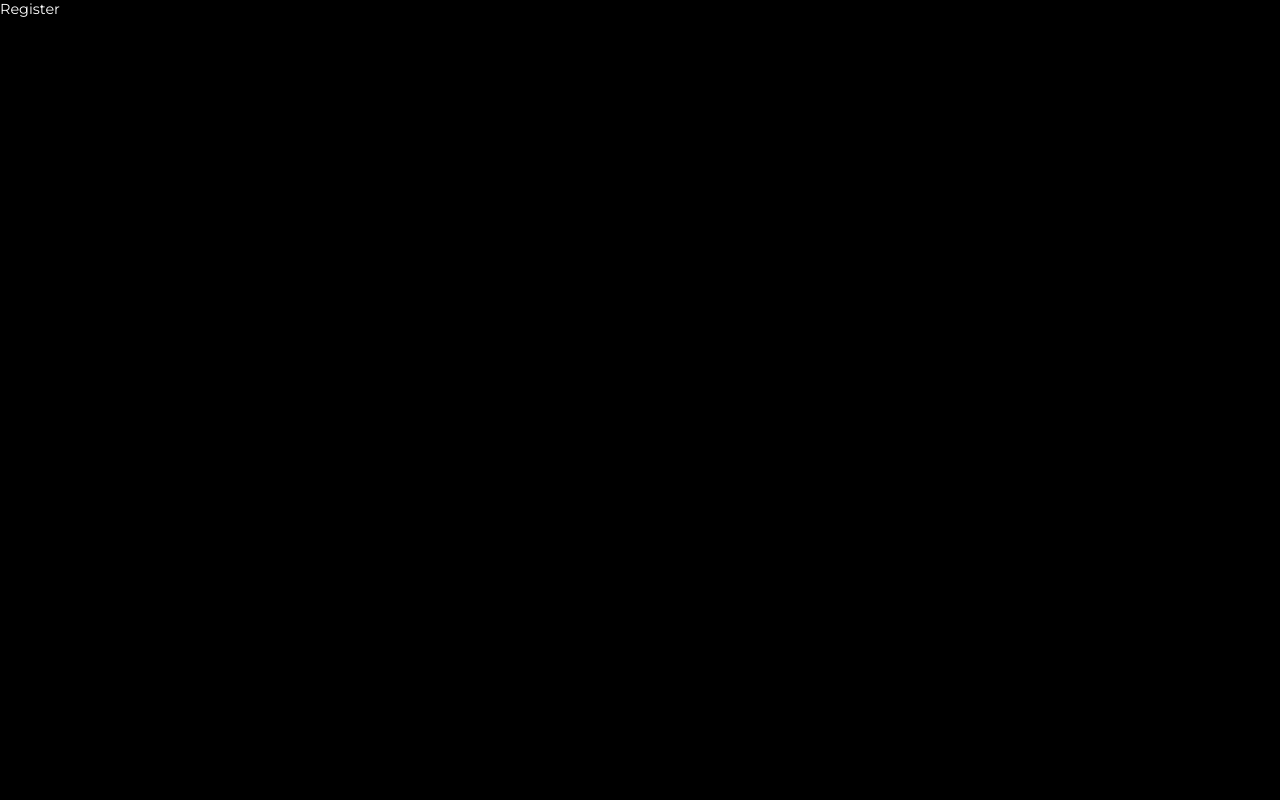
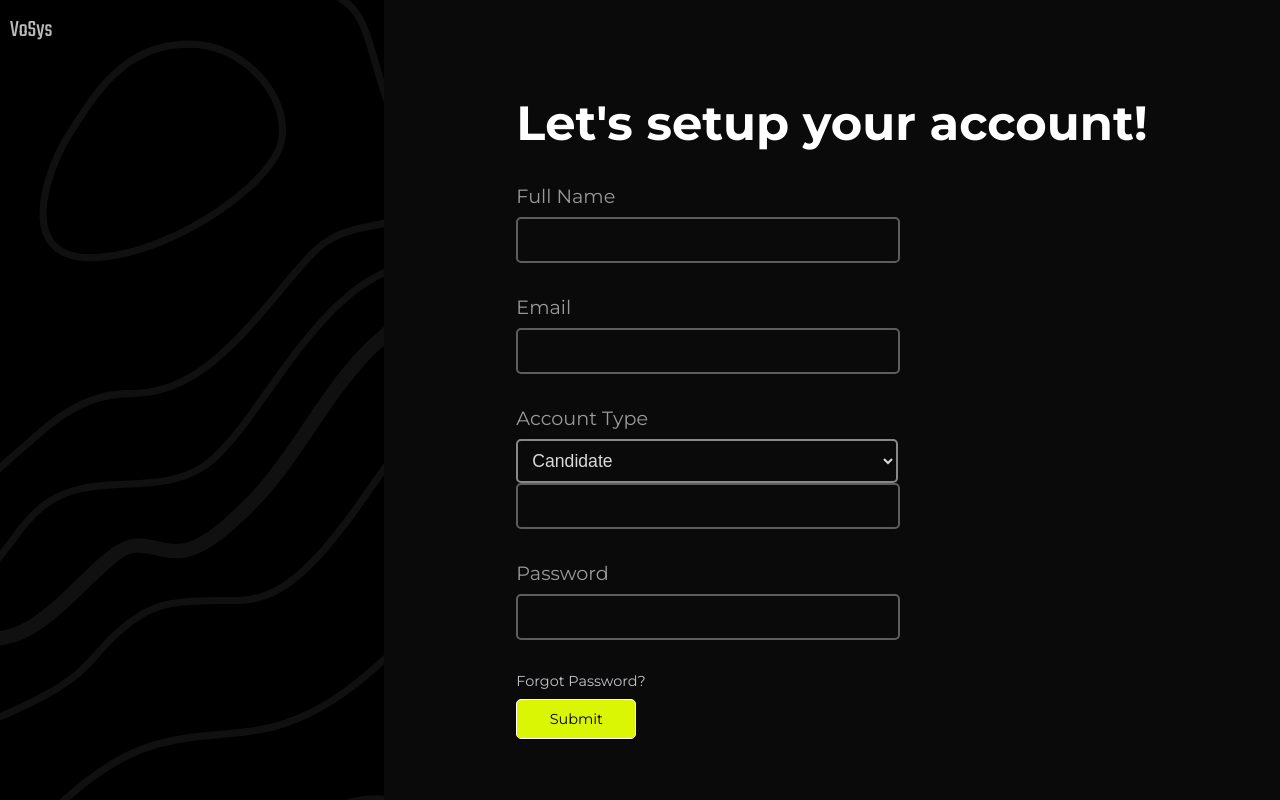
Before and after one commit to sauravk000/voting-system, a React (Vite) app: page /register in a window 1280 px wide. Built offline with nearby package versions, Linux system fonts and the light colour scheme; the HTML template or start-up script is replaced by a standard one.

Commit message:
minor changes on register page

```diff
--- a/src/components/Login.jsx
+++ b/src/components/Login.jsx
@@ -1,5 +1,5 @@
-import { useState, useContext } from 'react';
-import { Link, Navigate, redirect } from 'react-router-dom';
+import { useState } from 'react';
+import { Link, Navigate } from 'react-router-dom';
 import { getLoginData, updateLoginData } from './LoginDataProvider';
 import Button from '../components/Utils/Button';
 import axios from 'axios';
@@ -39,7 +39,9 @@ function Login() {
   return (
     <div className='login'>
       <div className='firstHalf'>
-        <div className='brand'>VoSys</div>
+        <div className='brand'>
+          <Link to='/'>VoSys</Link>
+        </div>
       </div>
       <div className='otherHalf'>
         <div>
--- a/src/components/Nav/NavBar.jsx
+++ b/src/components/Nav/NavBar.jsx
@@ -10,7 +10,9 @@ function NavBar() {
 
   return (
     <div className='nav'>
-      <div className='brand'>VoSys</div>
+      <div className='brand'>
+        <Link to='/'>VoSys</Link>
+      </div>
       <div className='links'>
         <Link to='/contact'>Contact Us</Link>
         <Link to='/about'>About Us</Link>
--- a/src/components/Register.jsx
+++ b/src/components/Register.jsx
@@ -1,13 +1,114 @@
-import { Navigate, redirect } from 'react-router-dom';
-import { getLoginData } from './LoginDataProvider';
+import { useState } from 'react';
+import { Link, Navigate } from 'react-router-dom';
+import { getLoginData, updateLoginData } from './LoginDataProvider';
+import Button from '../components/Utils/Button';
+import axios from 'axios';
 
 function Register() {
+  const [regInfo, setregInfo] = useState({
+    name: '',
+    username: '',
+    canditateType: 'Candidate',
+    password: '',
+    confirmPassword: ''
+  });
   const LoginData = getLoginData();
-  console.log(LoginData);
+  const getData = updateLoginData();
   if (LoginData) {
     return <Navigate to='/dashboard' />;
   }
-  return <div>Register</div>;
+
+  function setData(e) {
+    setregInfo({ ...regInfo, [e.target.name]: e.target.value });
+  }
+  async function handleForm(e) {
+    e.preventDefault();
+    try {
+      let resp = await axios.post(
+        'http://localhost:5120/user/login',
+        regInfo
+      );
+      let ob = { ...resp.data, username: regInfo.username };
+      localStorage.setItem('auth', JSON.stringify(ob));
+      await getData();
+    } catch (err) {
+      if (err.response && err.response.status == 401) {
+        alert('Invalid Username/Password');
+        return;
+      }
+      console.log(err);
+    }
+  }
+  return (
+    <div className='register'>
+      <div className='firstHalf'>
+        <div className='brand'>
+          <Link to='/'>VoSys</Link>
+        </div>
+      </div>
+      <div className='otherHalf'>
+        <div>
+          <h1>Let's setup your account!</h1>
+          <form>
+            <div className='inputGroup'>
+              <label htmlFor='name'>Full Name</label>
+              <input
+                type='text'
+                name='name'
+                required
+                value={regInfo.name}
+                onChange={(e) => {
+                  setData(e);
+                }}
+              />
+            </div>
+            <div className='inputGroup'>
+              <label htmlFor='email'>Email</label>
+              <input
+                type='email'
+                name='email'
+                required
+                value={regInfo.name}
+                onChange={(e) => {
+                  setData(e);
+                }}
+              />
+            </div>
+            <div className='inputGroup'>
+              <label htmlFor='accountType'>Account Type</label>
+              <select name="accountType" id="accountType">
+                <option value="Candidate">Candidate</option>
+                <option value="Voter">Voter</option>
+              </select>
+              <input
+                type='text'
+                name='name'
+                required
+                value={regInfo.name}
+                onChange={(e) => {
+                  setData(e);
+                }}
+              />
+            </div>
+            <div className='inputGroup'>
+              <label htmlFor='password'>Password</label>
+              <input
+                type='password'
+                name='password'
+                required
+                value={regInfo.password}
+                onChange={(e) => {
+                  setData(e);
+                }}
+              />
+            </div>
+            <Link to='#'>Forgot Password?</Link>
+            <Button text='Submit' onClick={handleForm} />
+          </form>
+        </div>
+      </div>
+    </div>
+  );
 }
 
 export default Register;
--- a/src/index.css
+++ b/src/index.css
@@ -6,7 +6,7 @@ body {
   margin: 0;
 }
 
-.brand {
+.brand a {
   font-family: 'Teko';
   font-size: 1.5rem;
   color: #bababa;
@@ -86,7 +86,6 @@ a {
   margin-top: 5px;
 }
 
-
 .content {
   margin: 0;
   height: calc(100vh - 60px);
@@ -94,42 +93,48 @@ a {
   justify-content: center;
   align-items: center;
   background-color: #000000;
-  background-image: url("/src/assets/topography.svg");
+  background-image: url('/src/assets/topography.svg');
 }
-
-
 
 /*
 ================
-Login
+Login/Register
 ================
 */
 
-.login {
+.login,
+.register {
   display: flex;
   justify-content: space-between;
   margin: 0;
   height: 100vh;
 }
 
-.login .brand {
-  margin-top: 1.5rem;
-  margin-left: 1.5rem;
+.login .brand,
+.register .brand {
+  padding: 10px;
+  margin-top: 3px;
 }
 
-.firstHalf{
+.firstHalf {
   background-image: url('/src/assets/topography.svg');
   background-position: 800px 1000px;
   flex-basis: 55%;
 }
 
-.otherHalf{
+.register .firstHalf {
+  flex-basis: 30%;
+}
+
+.otherHalf {
   display: flex;
   justify-content: center;
   align-items: center;
   flex-basis: 45%;
   background: #0a0a0a;
-
+}
+.register .otherHalf {
+  flex-basis: 70%;
 }
 
 .otherHalf h1 {
@@ -141,7 +146,7 @@ form * {
 }
 
 label {
-  color: #9A9A9A;
+  color: #9a9a9a;
   margin-bottom: 9px;
   font-size: 1.2rem;
 }
@@ -157,18 +162,22 @@ form a {
   margin: 2rem auto;
 }
 
-input[type='text'], input[type='password']{
+input[type='text'],
+input[type='password'],
+input[type='email'],
+select, option {
   width: 23rem;
   height: 2.5rem;
   background-color: transparent;
-  border: 2px solid #5D5D5D;
+  border: 2px solid #5d5d5d;
   border-radius: 5px;
   font-size: 1.1rem;
   padding-left: 10px;
   color: #d9d9d9;
+  box-sizing: content-box;
 }
 
-input:focus {
+input:focus, select {
   border: 2px solid #888888;
   outline: none;
 }
```
